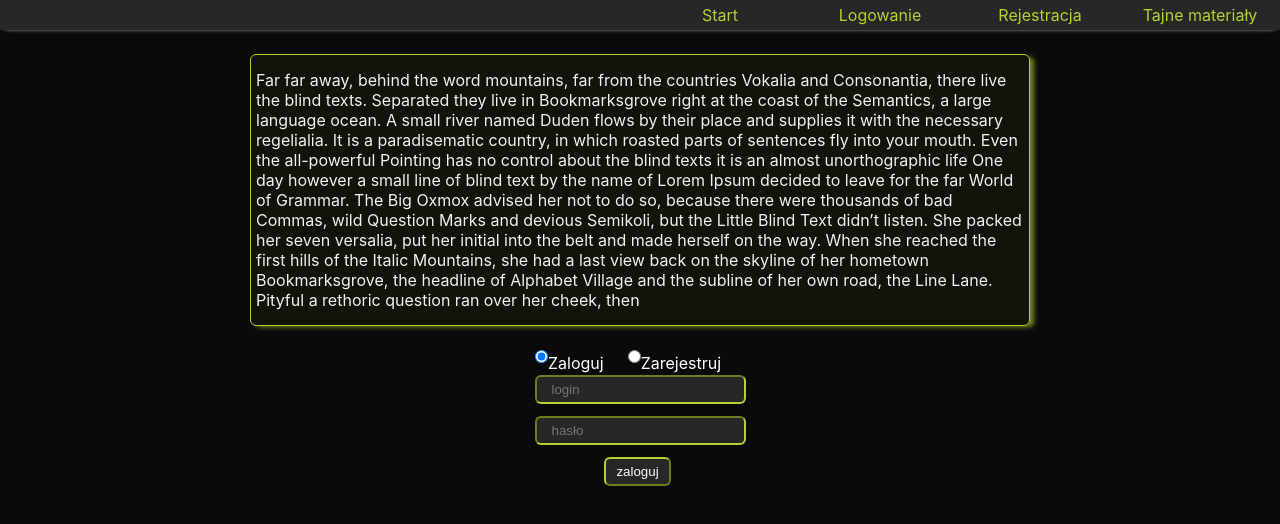
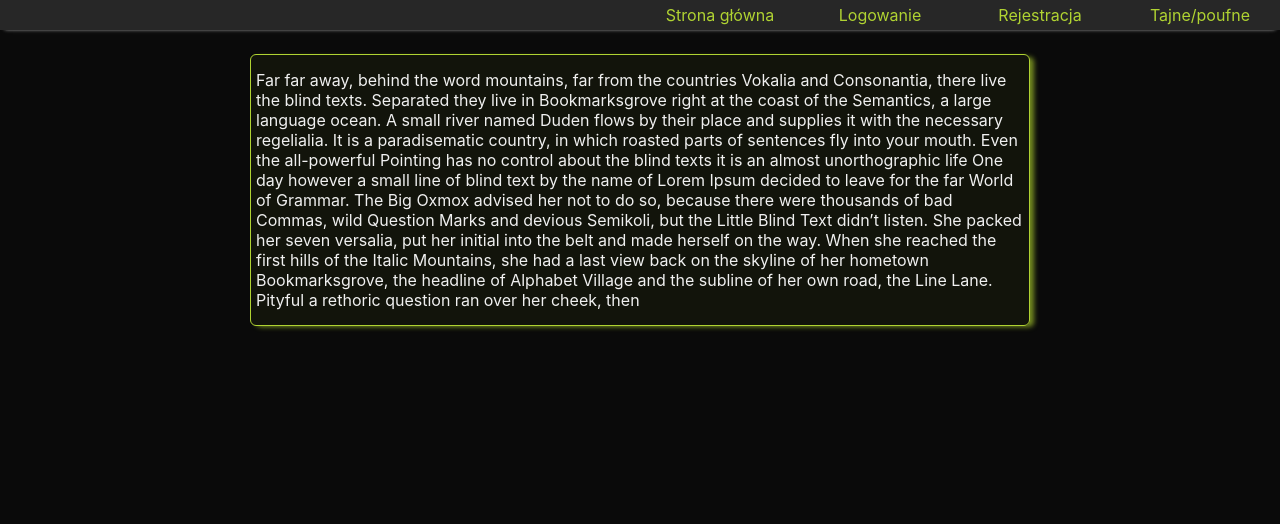
Before and after one commit to coding-tree/express-security-practice, a React (Create React App) app in the folder react-client/client/: page / in a window 1280 px wide. Shown: the top 524 px of the page. Built offline with nearby package versions, Linux system fonts and the light colour scheme.

Commit message:
added react-router

```diff
--- a/react-client/client/package.json
+++ b/react-client/client/package.json
@@ -9,6 +9,8 @@
     "axios": "^0.19.2",
     "react": "^16.13.0",
     "react-dom": "^16.13.0",
+    "react-router": "^5.1.2",
+    "react-router-dom": "^5.1.2",
     "react-scripts": "3.4.0"
   },
   "scripts": {
--- a/react-client/client/src/App.js
+++ b/react-client/client/src/App.js
@@ -3,14 +3,20 @@ import logo from './logo.svg';
 import Navbar from './components/Navbar';
 import Form from './components/Form';
 import Content from './components/Content';
+import { BrowserRouter as Router, Switch, Route } from 'react-router-dom';
 
 function App() {
   return (
-    <div className="App">
-      <Navbar />
-      <Content />
-      <Form />
-    </div>
+    <Router>
+      <div className="App">
+        <Navbar />
+        <Switch>
+          <Route exact path="/" component={Content} />
+          <Route path="/login" component={Form} />
+          <Route path="/register" component={Form} />
+        </Switch>
+      </div>
+    </Router>
   );
 }
 
--- a/react-client/client/src/components/Form.js
+++ b/react-client/client/src/components/Form.js
@@ -12,7 +12,7 @@ class Form extends React.Component {
         }
     }
     handleChanger = (e) => {
-        this.setState({ [e.target.name]: e.target.value }, () => { console.log(this.state) })
+        this.setState({ [e.target.name]: e.target.value })
     }
 
     registerHandler = (e) => {
--- a/react-client/client/src/components/Navbar.js
+++ b/react-client/client/src/components/Navbar.js
@@ -1,14 +1,23 @@
 import React from 'react';
-import './Navbar.css'
+import './Navbar.css';
+import { Link } from 'react-router-dom';
 class Navbar extends React.Component {
     render() {
         return (
             <div className="nav">
                 <div className="menu">
-                    <a href="#">Start</a>
-                    <a href="#">Logowanie</a>
-                    <a href="#">Rejestracja</a>
-                    <a href="#">Tajne materiały</a>
+                    <Link to="/">
+                        Strona główna
+                </Link>
+                    <Link to="/login">
+                        Logowanie
+                    </Link>
+                    <Link to="/register">
+                        Rejestracja
+                    </Link>
+                    <Link to="/private">
+                        Tajne/poufne
+                    </Link>
                 </div>
             </div>
         )
```
Also changed, not shown: 1 other file (tests, documents, lock files or other folders).
